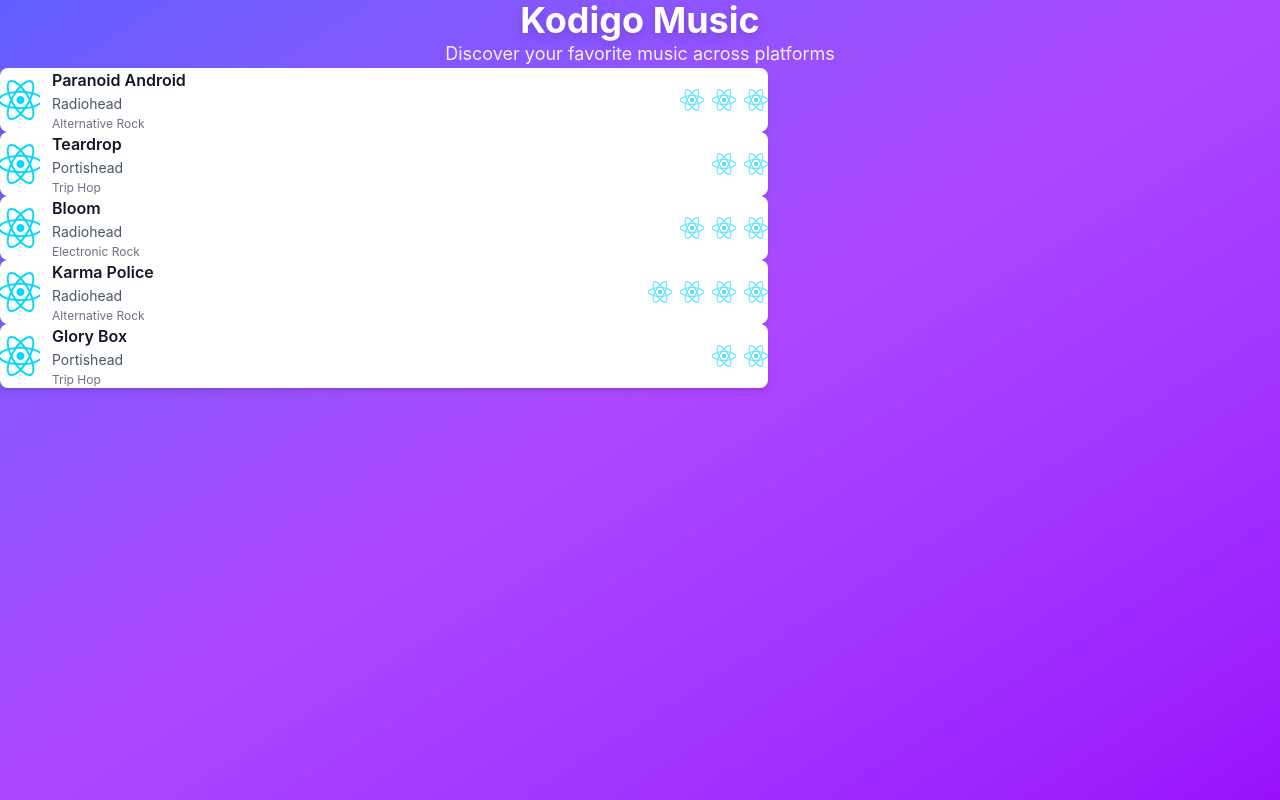
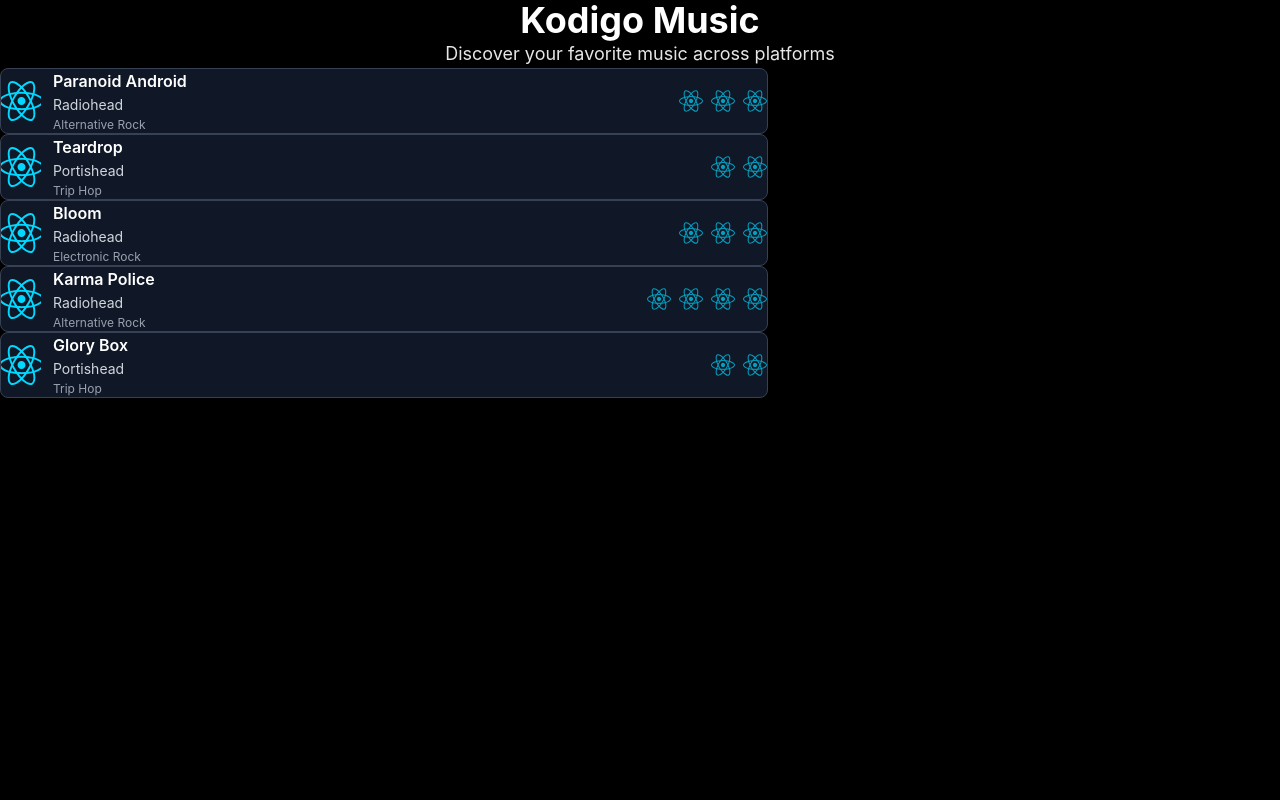
Before and after one commit to algodondev/kodigo-music, a React (Vite) app: page / in a window 1280 px wide. Built offline with nearby package versions, Linux system fonts and the light colour scheme.

Commit message:
fix: changed app's theme to a darker one

```diff
--- a/src/App.jsx
+++ b/src/App.jsx
@@ -41,7 +41,7 @@
 
 function App() {
   return (
-    <div className="min-h-screen bg-gradient-to-br from-indigo-500 via-purple-500 to-purple-600 p-5">
+    <div className="min-h-screen bg-black p-5">
       <header className="text-center mb-10 text-white">
         <h1 className="text-4xl font-bold mb-2 drop-shadow-lg">Kodigo Music</h1>
         <p className="text-lg opacity-90">Discover your favorite music across platforms</p>
--- a/src/components/SongCard.jsx
+++ b/src/components/SongCard.jsx
@@ -2,7 +2,7 @@
 
 export default function SongCard({ song }) {
   return (
-    <div className="flex items-center justify-between p-4 bg-white rounded-lg shadow-md mb-2 transition-all duration-200 hover:-translate-y-1 hover:shadow-lg md:flex-row flex-col md:items-center items-start gap-3 md:gap-0">
+    <div className="flex items-center justify-between p-4 bg-gray-900 border border-gray-700 rounded-lg mb-2 transition-all duration-200 hover:bg-gray-800 hover:border-gray-600 md:flex-row flex-col gap-3 md:gap-0">
       <div className="flex items-center gap-3">
         <img
           src={reactLogo}
@@ -10,9 +10,9 @@
           className="w-10 h-10 rounded object-cover"
         />
         <div className="flex flex-col gap-0.5">
-          <h3 className="text-base font-semibold text-gray-900 m-0">{song.title}</h3>
-          <p className="text-sm text-gray-600 m-0">{song.artist}</p>
-          <p className="text-xs text-gray-500 m-0">{song.genre}</p>
+          <h3 className="text-base font-semibold text-white m-0">{song.title}</h3>
+          <p className="text-sm text-gray-300 m-0">{song.artist}</p>
+          <p className="text-xs text-gray-400 m-0">{song.genre}</p>
         </div>
       </div>
       <div className="flex gap-2 items-center md:self-auto self-end">
```
